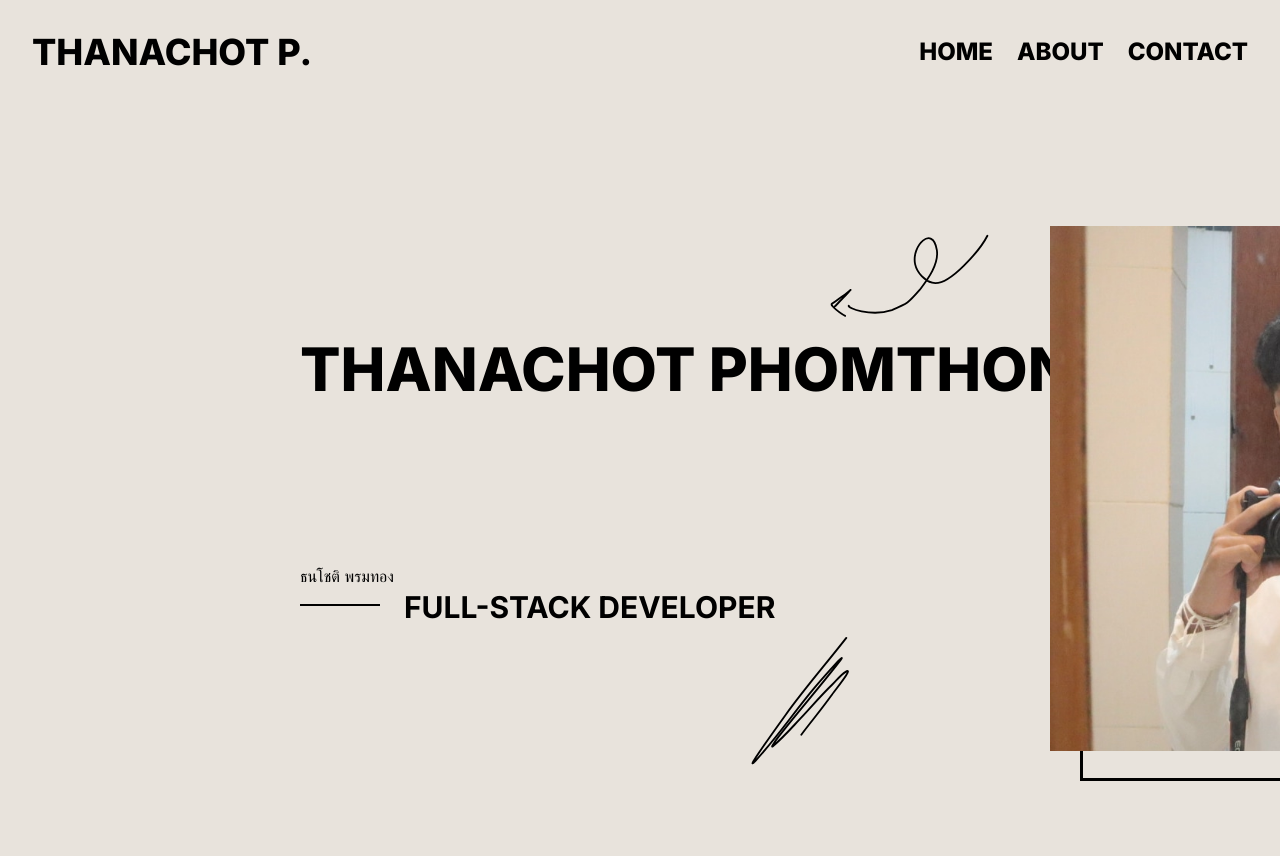
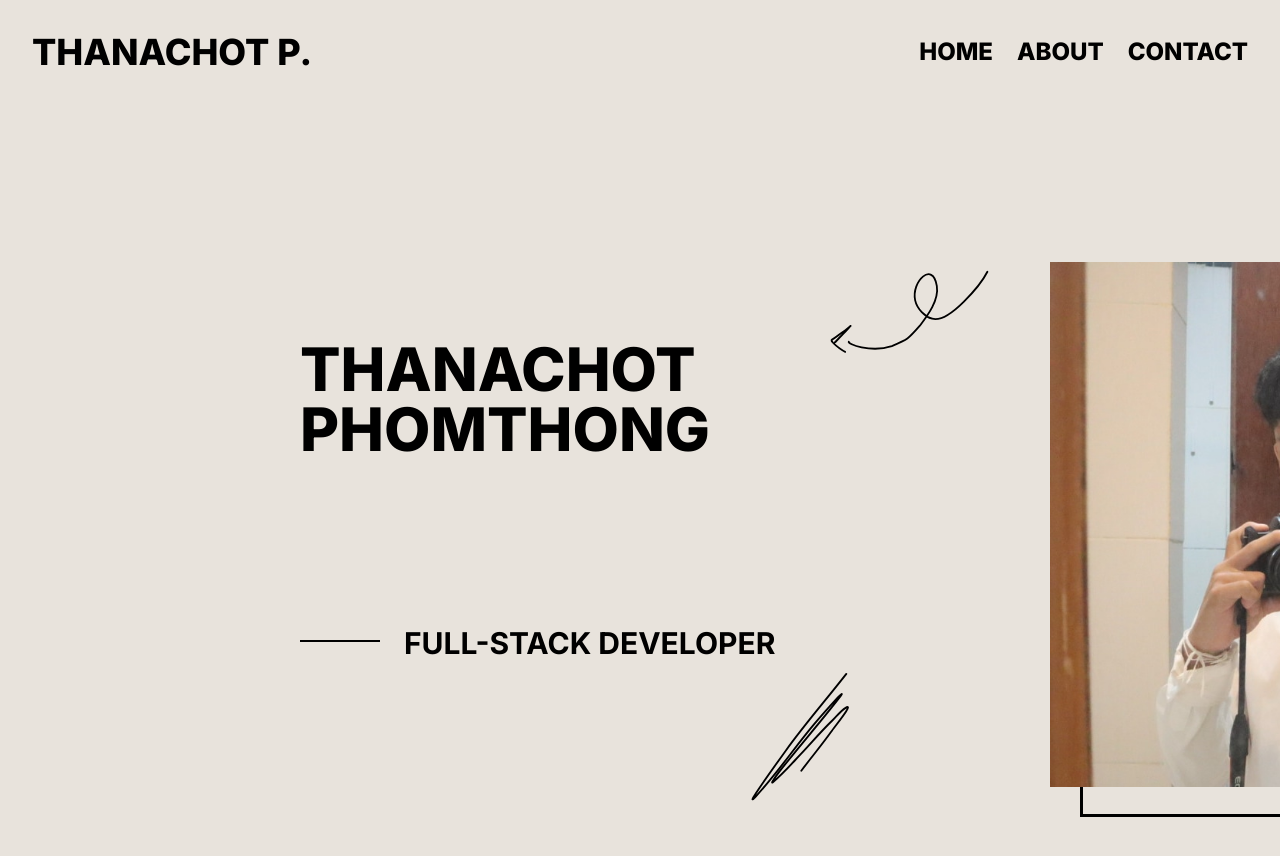
Before and after one commit to tantaihaha4487/portfolio, a Next.js app: page / in a window 1280 px wide. Shown: the top 856 px of the page. Built offline with nearby package versions, Linux system fonts and the light colour scheme; what tailwindcss-animated would draw is missing.

Commit message:
Fix weird display text and fix script tags in page.jsx
Fix ธนโชติ พรมทอง not display at the right place.
Script tags not able in React use next/script to fix it.

```diff
--- a/src/app/layout.jsx
+++ b/src/app/layout.jsx
@@ -1,4 +1,5 @@
 import { Inter } from "next/font/google";
+import Script from 'next/script';
 import "./globals.css";
 
 const inter = Inter({ subsets: ["latin"] });
@@ -39,8 +40,9 @@ export const metadata = {
 export default function RootLayout({ children }) {
   return (
     <html lang="en">
-      <body className={inter.className}>{children}</body>
-      <script type="application/ld+json">
+      <body className={inter.className}>{children}
+
+        <Script type="application/ld+json" id="schema-jsonld">
           {`
             {
               "@context": "https://schema.org",
@@ -50,8 +52,9 @@ export default function RootLayout({ children }) {
               "description": "ธนโชติ พรมทอง, Thanachot Phomthong, Full-Stack Developer"
             }
           `}
-    </script>
+        </Script>
 
+      </body>
     </html>
   );
 }
--- a/src/app/page.jsx
+++ b/src/app/page.jsx
@@ -8,13 +8,9 @@ export default function Home() {
     <>
       <Navbar/>
       <main className="w-fit translate-x-[300px] translate-y-[235px] text-6xl uppercase font-extrabold">
-        <h1>Thanachot Phomthong</h1>
+        <h1>Thanachot</h1>
+        <h2>Phomthong</h2>
       </main>
-
-      <div className="relative flex w-fit items-center text-center translate-x-[300px] translate-y-[400px] space-x-6">
-        <h2>ธนโชติ พรมทอง</h2>
-      </div>
-
 
 
       <div className="relative flex w-fit items-center text-center translate-x-[300px] translate-y-[400px] space-x-6">
```
Lines whose indentation alone changed are shown as unchanged.
